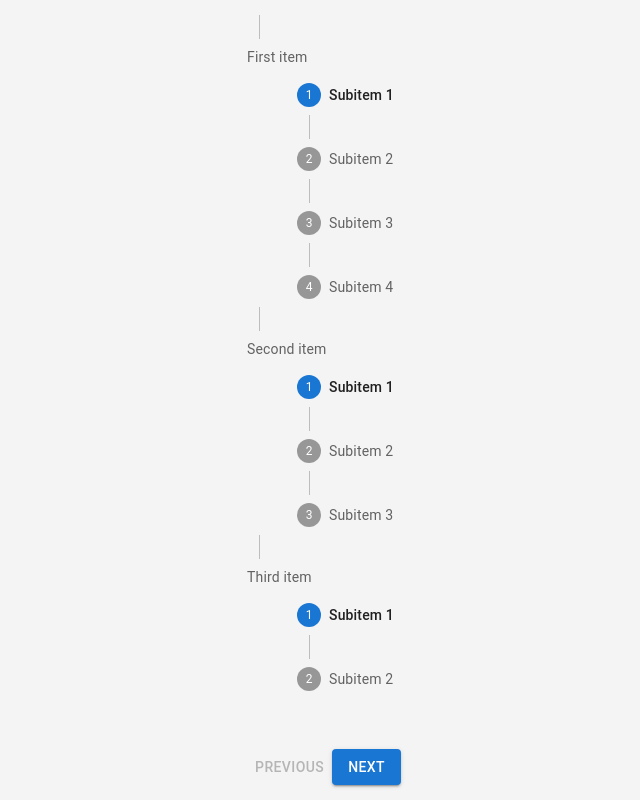
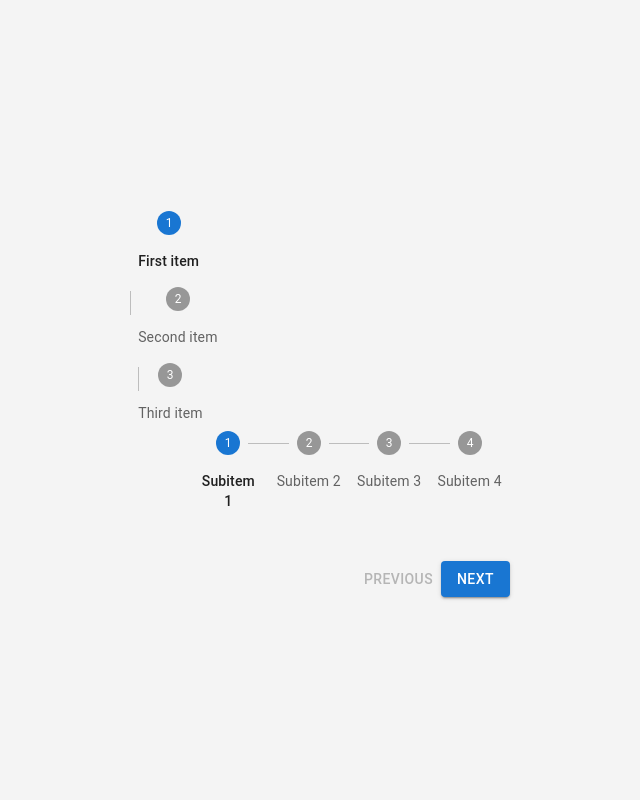
Before and after one commit to leandrofahur/react-sandbox, a React (Vite) app in the folder playground/react-mui-play/: page / in a window 1280 px wide. Shown: the whole page, without its empty margins (316-956 px from the left). Built offline with nearby package versions, Linux system fonts and the light colour scheme.

Commit message:
Finally working the linear stepper

```diff
--- a/playground/react-mui-play/src/App.jsx
+++ b/playground/react-mui-play/src/App.jsx
@@ -2,6 +2,7 @@ import React from "react";
 import OuterStepper from "./components/MyStepper/OuterStepper/OuterStepper";
 
 import styles from "./App.module.scss";
+import CustomStepper from "./components/CustomStepper/CustomStepper";
 
 const steps = [
   {
@@ -52,6 +53,7 @@ function App() {
   return (
     <>
       <OuterStepper steps={steps} />
+      {/* <CustomStepper steps={steps} /> */}
     </>
   );
 }
--- /dev/null
+++ b/playground/react-mui-play/src/components/CustomStepper/CustomStepper.jsx
@@ -0,0 +1,87 @@
+import React from "react";
+import { Box, Stepper, Step, StepLabel, Button } from "@mui/material";
+import { useSelector, useDispatch } from "react-redux";
+import {
+  nextOuterStep,
+  prevOuterStep,
+  nextInnerStep,
+  prevInnerStep,
+} from "../../state/stepperSlice";
+
+import styles from "../MyStepper/OuterStepper/OuterStepper.module.scss";
+
+function InnerStepper({ steps, activeStep }) {
+  return (
+    <Stepper activeStep={activeStep} alternativeLabel>
+      {steps.map((step, index) => (
+        <Step key={index}>
+          <StepLabel>{step.label}</StepLabel>
+        </Step>
+      ))}
+    </Stepper>
+  );
+}
+
+function CustomStepper({ steps }) {
+  const dispatch = useDispatch();
+  const { activeOuterStep, activeInnerStep } = useSelector(
+    (state) => state.stepper
+  );
+
+  const handleNext = () => {
+    if (activeInnerStep === steps[activeOuterStep].innerSteps.length - 1) {
+      dispatch(nextOuterStep(steps[activeOuterStep].innerSteps.length));
+      dispatch(nextInnerStep(steps[activeOuterStep].innerSteps.length));
+    } else {
+      dispatch(nextInnerStep(steps[activeOuterStep].innerSteps.length));
+    }
+  };
+
+  const handleBack = () => {
+    if (activeInnerStep === 0) {
+      dispatch(prevOuterStep(steps[activeOuterStep - 1].innerSteps.length - 1));
+      dispatch(prevInnerStep(steps[activeOuterStep - 1].innerSteps.length - 1));
+    } else {
+      dispatch(prevInnerStep());
+    }
+  };
+
+  const isLastOuterStep = activeOuterStep === steps.length - 1;
+  const isLastInnerStep =
+    activeInnerStep === steps[activeOuterStep].innerSteps.length - 1;
+  const isFirstOuterStep = activeOuterStep === 0;
+  const isFirstInnerStep = activeInnerStep === 0;
+
+  return (
+    <Box className={styles.boxStyling}>
+      <Stepper activeStep={activeOuterStep} alternativeLabel>
+        {steps.map((step, index) => (
+          <Step key={index}>
+            <StepLabel>{step.label}</StepLabel>
+          </Step>
+        ))}
+      </Stepper>
+      <InnerStepper
+        steps={steps[activeOuterStep].innerSteps}
+        activeStep={activeInnerStep}
+      />
+      <Box sx={{ display: "flex", justifyContent: "flex-end" }}>
+        <Button
+          disabled={isFirstOuterStep && isFirstInnerStep}
+          onClick={handleBack}
+        >
+          Back
+        </Button>
+        <Button
+          variant="contained"
+          onClick={handleNext}
+          disabled={isLastOuterStep && isLastInnerStep}
+        >
+          {isLastOuterStep && isLastInnerStep ? "Finish" : "Next"}
+        </Button>
+      </Box>
+    </Box>
+  );
+}
+
+export default CustomStepper;
--- a/playground/react-mui-play/src/components/MyStepper/InnerStepper/InnerStepper.jsx
+++ b/playground/react-mui-play/src/components/MyStepper/InnerStepper/InnerStepper.jsx
@@ -1,38 +1,22 @@
 import React, { useState } from "react";
 import PropTypes from "prop-types";
 
-import { Button, Box, Stepper, Step, StepLabel } from "@mui/material";
+import { Box, Stepper, Step, StepLabel } from "@mui/material";
 
 import styles from "./InnerStepper.module.scss";
 
 function InnerStepper(props) {
   const { steps, activeStep } = props;
 
-  // const isLastStep = activeStep === steps.length - 1;
-  // const isFirstStep = activeStep === 0;
-
   return (
     <Box sx={{ paddingLeft: "50px" }}>
-      <Stepper activeStep={activeStep} orientation="vertical">
-        {steps.map((step, index) => {
-          const stepProps = {};
-          const labelProps = {};
-
-          return (
-            <Step key={step.label} {...stepProps}>
-              <StepLabel {...labelProps}>{step.label}</StepLabel>
-            </Step>
-          );
-        })}
+      <Stepper activeStep={activeStep} alternativeLabel>
+        {steps.map((step, index) => (
+          <Step key={index}>
+            <StepLabel>{step.label}</StepLabel>
+          </Step>
+        ))}
       </Stepper>
-      {/* <Box className={styles.boxCtaStyling}>
-        <Button disabled={isFirstStep} onClick={handlePrevious}>
-          Previous
-        </Button>
-        <Button variant="contained" onClick={handleNext} disabled={isLastStep}>
-          {isLastStep ? "Finish" : "Next"}
-        </Button>
-      </Box> */}
     </Box>
   );
 }
@@ -40,8 +24,6 @@ function InnerStepper(props) {
 InnerStepper.propTypes = {
   steps: PropTypes.array.isRequired,
   activeStep: PropTypes.number.isRequired,
-  // handleNext: PropTypes.func.isRequired,
-  // handlePrevious: PropTypes.func.isRequired,
 };
 
 export default InnerStepper;
--- a/playground/react-mui-play/src/components/MyStepper/OuterStepper/OuterStepper.jsx
+++ b/playground/react-mui-play/src/components/MyStepper/OuterStepper/OuterStepper.jsx
@@ -10,54 +10,17 @@ import {
   nextInnerStep,
   prevInnerStep,
 } from "../../../state/stepperSlice";
+import InnerStepper from "../InnerStepper/InnerStepper";
 
 import styles from "./OuterStepper.module.scss";
-import InnerStepper from "../InnerStepper/InnerStepper";
 
 function OuterStepper(props) {
   const { steps } = props;
 
   const dispatch = useDispatch();
-  const activeOuterStep = useSelector((state) => state.stepper.activeOuterStep);
-  const activeInnerStep = useSelector((state) => state.stepper.activeInnerStep);
-
-  const handleNext = () => {
-    if (activeInnerStep === steps[activeOuterStep].innerSteps.length - 1) {
-      // Last inner step, move to next outer step
-      dispatch(
-        nextOuterStep({
-          innerStepsLength: steps[activeOuterStep + 1].innerSteps.length,
-        })
-      );
-      dispatch(prevInnerStep());
-    } else {
-      // Move to next inner step
-      dispatch(
-        nextInnerStep({
-          innerStepsLength: steps[activeOuterStep].innerSteps.length,
-        })
-      );
-    }
-  };
-
-  const handlePrevious = () => {
-    if (activeInnerStep === 0) {
-      // First inner step, move to previous outer step
-      dispatch(
-        prevOuterStep({
-          prevInnerStepsLength: steps[activeOuterStep - 1].innerSteps.length,
-        })
-      );
-      dispatch(
-        nextInnerStep({
-          innerStepsLength: steps[activeOuterStep - 1].innerSteps.length,
-        })
-      );
-    } else {
-      // Move to previous inner step
-      dispatch(prevInnerStep());
-    }
-  };
+  const { activeOuterStep, activeInnerStep } = useSelector(
+    (state) => state.stepper
+  );
 
   const isLastOuterStep = activeOuterStep === steps.length - 1;
   const isLastInnerStep =
@@ -65,29 +28,41 @@ function OuterStepper(props) {
   const isFirstOuterStep = activeOuterStep === 0;
   const isFirstInnerStep = activeInnerStep === 0;
 
+  const handleNext = () => {
+    const currentInnerStepsLength = steps[activeOuterStep].innerSteps.length;
+    if (activeInnerStep === currentInnerStepsLength - 1) {
+      dispatch(nextOuterStep({ innerStepsLength: currentInnerStepsLength }));
+      dispatch(nextInnerStep({ innerStepsLength: currentInnerStepsLength }));
+    } else {
+      dispatch(nextInnerStep({ innerStepsLength: currentInnerStepsLength }));
+    }
+  };
+
+  const handlePrevious = () => {
+    if (activeInnerStep === 0) {
+      dispatch(prevOuterStep(steps[activeOuterStep - 1].innerSteps.length - 1));
+      dispatch(prevInnerStep(steps[activeOuterStep - 1].innerSteps.length - 1));
+    } else {
+      dispatch(prevInnerStep());
+    }
+  };
+
   return (
     <Box className={styles.boxStepStyling}>
-      <Stepper activeStep={activeOuterStep} orientation="vertical">
-        {steps.map((step, index) => {
-          const stepProps = {};
-          const labelProps = {};
-
-          return (
-            <>
-              <Step key={step.label} {...stepProps}>
-                <StepLabel {...labelProps}>{step.label}</StepLabel>
-                {/* {step.innerSteps.length > 0 && ( */}
-                <InnerStepper
-                  steps={step.innerSteps}
-                  activeStep={activeInnerStep}
-                  handleNext={handleNext}
-                  handlePrevious={handlePrevious}
-                />
-                {/* )} */}
-              </Step>
-            </>
-          );
-        })}
+      <Stepper
+        activeStep={activeOuterStep}
+        alternativeLabel
+        orientation="vertical"
+      >
+        {steps.map((step, index) => (
+          <Step key={index}>
+            <StepLabel>{step.label}</StepLabel>
+          </Step>
+        ))}
+        <InnerStepper
+          steps={steps[activeOuterStep].innerSteps}
+          activeStep={activeInnerStep}
+        />
       </Stepper>
       <Box className={styles.boxCtaStyling}>
         <Button
```
